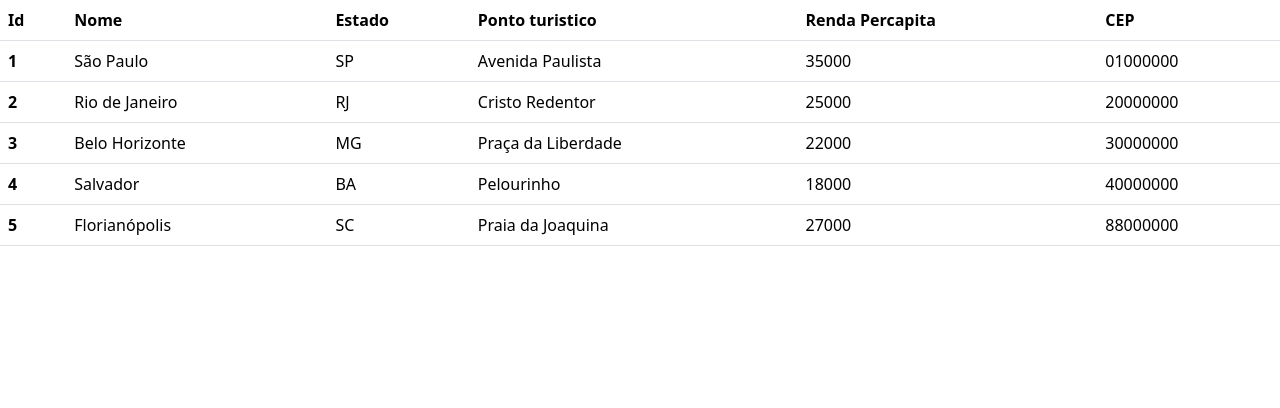
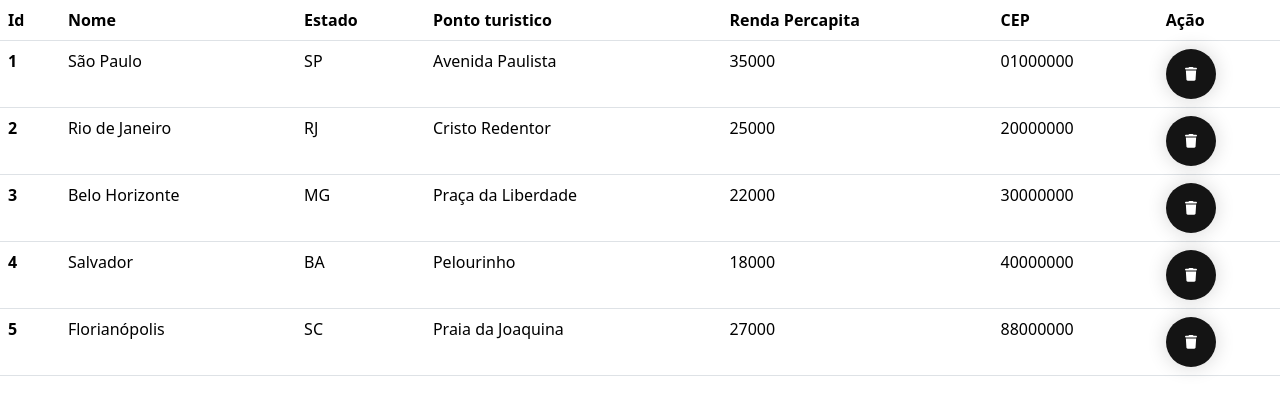
Before and after one commit to Calebe-Dev/CidadesVisitadas, an Angular app: page / in a window 1280 px wide. Shown: the top 408 px of the page. Built offline with nearby package versions, Linux system fonts and the light colour scheme; data requests are answered from the project's data file.

Commit message:
Criacao da funcao e do botao delete

```diff
--- a/src/app/city-service.service.ts
+++ b/src/app/city-service.service.ts
@@ -13,4 +13,8 @@ export class CityServiceService {
   getCities():Observable<city[]>{
     return this.http.get<city[]>("http://localhost:3000/cities");
   }
+
+  delete(city: city):Observable<void>{
+    return this.http.delete<void>("http://localhost:3000/cities/" + city.id);
+  }
 }
--- a/src/app/city-table/city-table.component.css
+++ b/src/app/city-table/city-table.component.css
@@ -0,0 +1,56 @@
+/* From Uiverse.io by vinodjangid07 */
+.button {
+  width: 50px;
+  height: 50px;
+  border-radius: 50%;
+  background-color: rgb(20, 20, 20);
+  border: none;
+  font-weight: 600;
+  display: flex;
+  align-items: center;
+  justify-content: center;
+  box-shadow: 0px 0px 20px rgba(0, 0, 0, 0.164);
+  cursor: pointer;
+  transition-duration: .3s;
+  overflow: hidden;
+  position: relative;
+}
+
+.svgIcon {
+  width: 12px;
+  transition-duration: .3s;
+}
+
+.svgIcon path {
+  fill: white;
+}
+
+.button:hover {
+  width: 140px;
+  border-radius: 50px;
+  transition-duration: .3s;
+  background-color: rgb(255, 69, 69);
+  align-items: center;
+}
+
+.button:hover .svgIcon {
+  width: 50px;
+  transition-duration: .3s;
+  transform: translateY(60%);
+}
+
+.button::before {
+  position: absolute;
+  top: -20px;
+  content: "Delete";
+  color: white;
+  transition-duration: .3s;
+  font-size: 2px;
+}
+
+.button:hover::before {
+  font-size: 13px;
+  opacity: 1;
+  transform: translateY(30px);
+  transition-duration: .3s;
+}
--- a/src/app/city-table/city-table.component.html
+++ b/src/app/city-table/city-table.component.html
@@ -7,6 +7,7 @@
         <th scope="col">Ponto turistico</th>
         <th scope="col">Renda Percapita</th>
         <th scope="col">CEP</th>
+        <th scope="col">Ação</th>
       </tr>
     </thead>
     <tbody>
@@ -17,5 +18,10 @@
         <td>{{cities.tpoint}}</td>
         <td>{{cities.rpc}}</td>
         <td>{{cities.cep}}</td>
+        <td>
+          <button class="button" (click)="delete(cities)">
+            <svg viewBox="0 0 448 512" class="svgIcon"><path d="M135.2 17.7L128 32H32C14.3 32 0 46.3 0 64S14.3 96 32 96H416c17.7 0 32-14.3 32-32s-14.3-32-32-32H320l-7.2-14.3C307.4 6.8 296.3 0 284.2 0H163.8c-12.1 0-23.2 6.8-28.6 17.7zM416 128H32L53.2 467c1.6 25.3 22.6 45 47.9 45H346.9c25.3 0 46.3-19.7 47.9-45L416 128z"></path></svg>
+          </button>
+        </td>
     </tbody>
   </table>
--- a/src/app/city-table/city-table.component.ts
+++ b/src/app/city-table/city-table.component.ts
@@ -22,4 +22,11 @@ export class CityTableComponent {
       next: data => this.cities = data
     })
   }
+
+  delete(city: city){
+    this.service.delete(city).subscribe({
+      next: () => this.LoadCities()
+    })
+  }
+
 }
```
